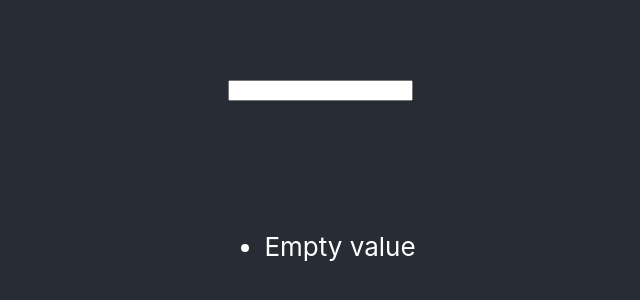
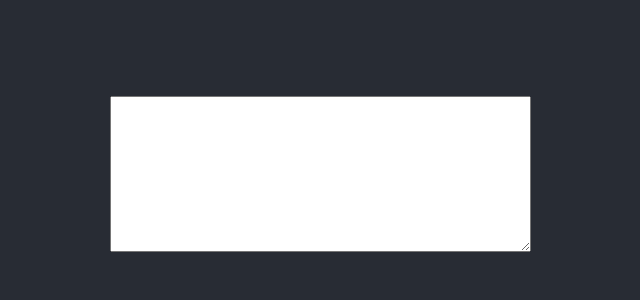
Before and after one commit to a2n-off/mirna-to-rt-stemloop-qpcr, a React (Create React App) app: page / in a window 1280 px wide. Shown: the part 216-516 px from the top of the page, without its empty margins (320-960 px from the left). Built offline with nearby package versions, Linux system fonts and the light colour scheme.

Commit message:
⚗ feat(import fasta): test data transf. in textarea

```diff
--- /dev/null
+++ b/src/App-tx.tsx
@@ -0,0 +1,75 @@
+import React, {ChangeEvent, useState} from 'react';
+import './App.css';
+
+interface Line {
+  type: string
+  value: string
+}
+
+const App: React.FunctionComponent = () => {
+  const [fasta, setFasta] = useState<string>('');
+  const [fastaReverse, setFastaReverse] = useState<Line[] | null>();
+
+  function setTypeOfLine(line: string): string {
+    const name = new RegExp('^[>]{1}.*$');
+    const seq = new RegExp('^[AUTGCautgc]+$');
+    const com = new RegExp('^[;]{1}.*$');
+    if (name.test(line)) {
+      return 'name';
+    } else if (seq.test(line)) {
+      return 'sequence';
+    } else if (com.test(line)) {
+      return 'comment';
+    } else {
+      return 'unknown';
+    }
+  }
+
+  /**
+   * set the value of the arn
+   * @param event {ChangeEvent<HTMLTextAreaElement>} the arn input event
+   * @return {void} setState
+   */
+  function setValue(event: ChangeEvent<HTMLTextAreaElement>): void {
+    const value = event.target.value;
+    const arrayValues = value.split('\n');
+    const lines = [];
+    for(const line in arrayValues) {
+      const cline = arrayValues[line];
+      lines.push({
+        type: setTypeOfLine(cline),
+        value: cline
+      })
+    }
+    setFasta(value);
+    setFastaReverse(lines);
+  }
+
+  return (
+    <div className="App">
+      <div className="App-header">
+        <textarea cols={50} rows={10} value={fasta} onChange={(event: ChangeEvent<HTMLTextAreaElement>) => setValue(event)}/>
+        <tr>
+          <td>
+            {fastaReverse && fastaReverse.map((line: Line, key:number) => (
+              <React.Fragment key={key+'typefrag'}>
+                <span key={key+'typespan'}>{line.type}</span>
+                <br key={key+'typebr'}/>
+              </React.Fragment>
+            ))}
+          </td>
+          <td>
+            {fastaReverse && fastaReverse.map((line: Line, key:number) => (
+              <React.Fragment key={key+'valuefrag'}>
+                <span key={key+'valuespan'}>{line.value}</span>
+                <br key={key+'valuebr'}/>
+              </React.Fragment>
+            ))}
+          </td>
+        </tr>
+      </div>
+    </div>
+  );
+}
+
+export default App;
--- a/src/App.css
+++ b/src/App.css
@@ -1,3 +1,7 @@
+td {
+  padding: 10px;
+}
+
 .App {
   text-align: center;
 }
--- a/src/App.tsx
+++ b/src/App.tsx
@@ -96,7 +96,7 @@ const App: React.FunctionComponent = () => {
 
   return (
     <div className="App">
-      <header className="App-header">
+      <div className="App-header">
         <input type="text" value={mirna} onChange={(event: ChangeEvent<HTMLInputElement>) => setValue(event)}/>
         {!(errorCharacter || errorEmptyValue || errorLength) &&
           <button onClick={() => transformMiarnToPrimer(mirna)}>Send</button>
@@ -110,7 +110,7 @@ const App: React.FunctionComponent = () => {
             {(!errorEmptyValue && errorCharacter) && <li>{errorCharacter}</li>}
           </ul>
         }
-      </header>
+      </div>
     </div>
   );
 }
--- a/src/index.tsx
+++ b/src/index.tsx
@@ -1,7 +1,7 @@
 import React from 'react';
 import ReactDOM from 'react-dom';
 import './index.css';
-import App from './App';
+import App from './App-tx';
 // import reportWebVitals from './reportWebVitals';
 
 ReactDOM.render(
```
Also changed, not shown: src/utils.tsx (added, +42 -0 lines).
